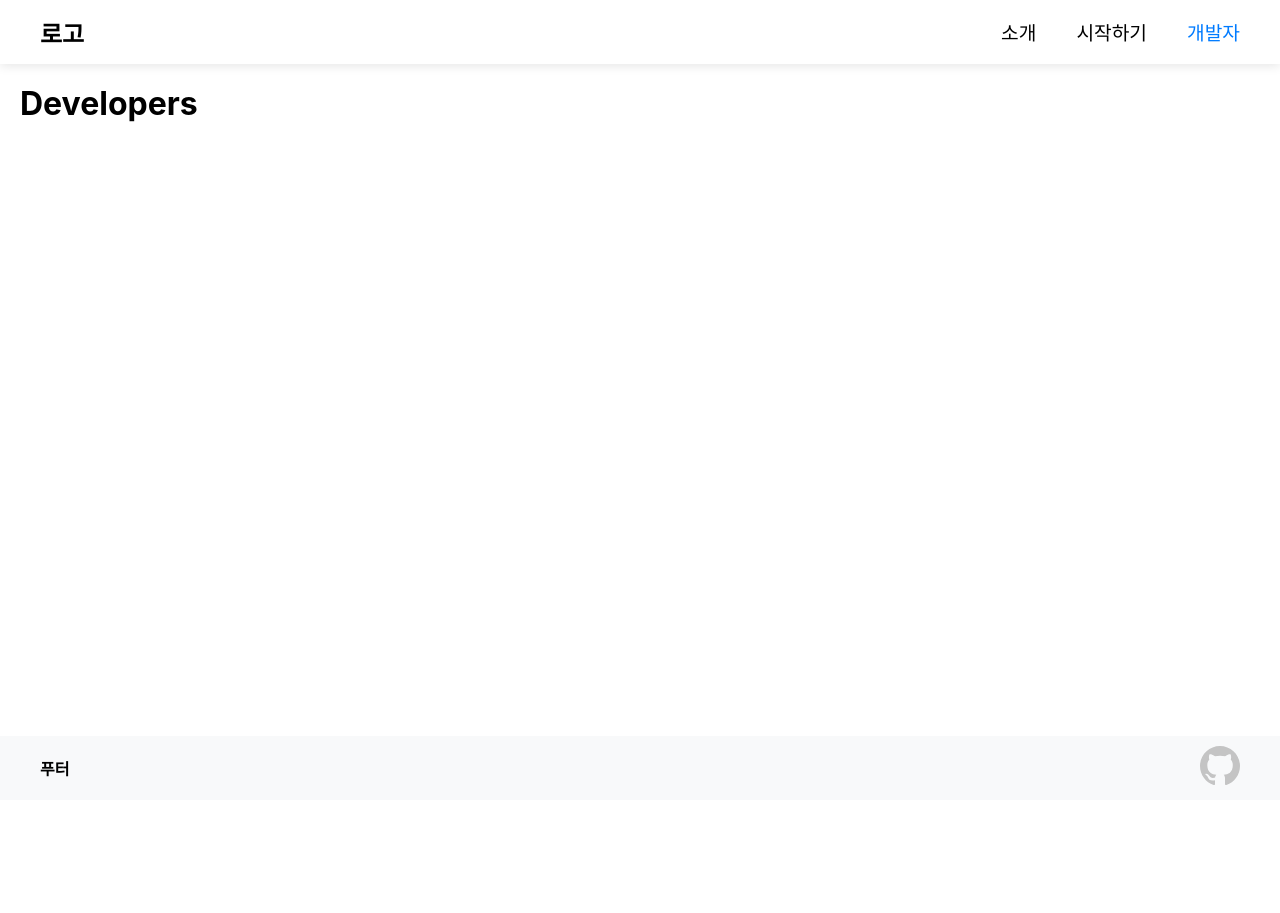
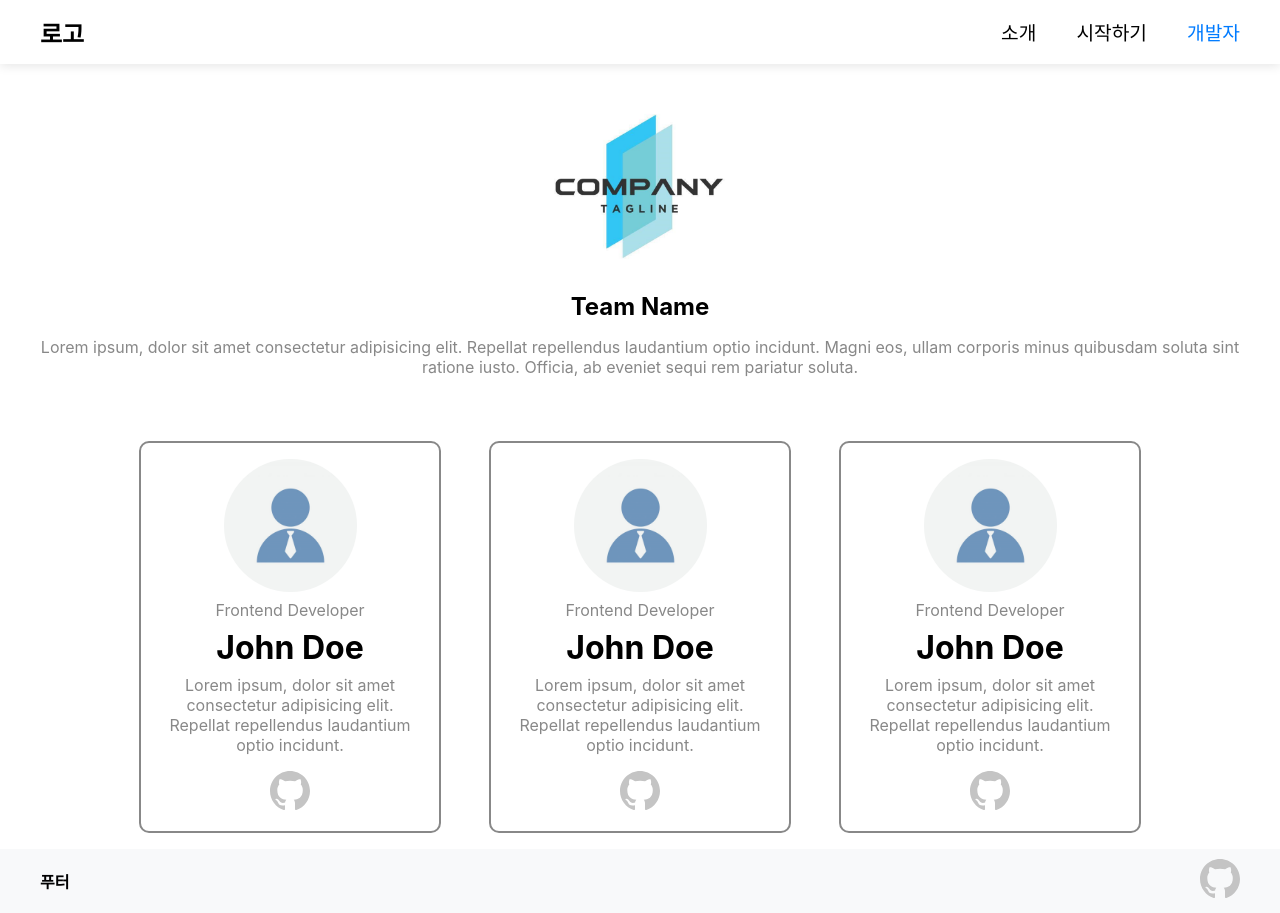
Before and after one commit to limhuijin/Painting_Creativity_React, a React (Vite) app: page /developers in a window 1280 px wide. Before the commit the page ends 800 px from the top, so only its background shows below. Built offline with nearby package versions, Linux system fonts and the light colour scheme.

Commit message:
개발자 소개 페이지 구현

```diff
--- a/src/pages/Developers.jsx
+++ b/src/pages/Developers.jsx
@@ -1,11 +1,145 @@
 import styled from "styled-components";
+import PropTypes from "prop-types";
 
-const Style = styled.div``;
+const Style = styled.div`
+  display: flex;
+  flex-direction: column;
+  align-items: center;
+  padding: 1rem;
+  gap: 4rem;
+  text-align: center;
+
+  .team-container {
+    display: flex;
+    flex-direction: column;
+    align-items: center;
+    gap: 1rem;
+    width: 100%;
+  }
+
+  #team-logo {
+    width: min(20vw, 200px);
+  }
+
+  .team-container h1 {
+    font-size: 1.5em;
+  }
+
+  .team-container p {
+    font-size: 1em;
+    color: #888888;
+  }
+
+  .developer-container {
+    display: flex;
+    justify-content: center;
+    align-items: center;
+    gap: 3rem;
+  }
+
+  // 세로모드 모바일
+  @media (max-width: 991px) and (orientation: portrait) {
+    .developer-container {
+      flex-direction: column;
+      gap: 2rem;
+    }
+
+    .developer-container > div {
+      width: 80%;
+    }
+  }
+`;
+
+const StyledCard = styled.div`
+  display: flex;
+  flex-direction: column;
+  align-items: center;
+  border: 2px solid #888888;
+  border-radius: 10px;
+  padding: 1em;
+  width: 25%;
+  gap: 0.5em;
+
+  & > img {
+    width: 50%;
+    border-radius: 50%;
+  }
+
+  p {
+    color: #888888;
+  }
+
+  .social-container {
+    display: flex;
+    justify-content: center;
+    align-items: center;
+    margin-top: 0.5em;
+  }
+
+  a img {
+    width: 15%;
+  }
+`;
+
+const Card = (props) => {
+  return (
+    <StyledCard>
+      <img src={props.image} alt="profile image" />
+      <p>{props.position}</p>
+      <h1>{props.name}</h1>
+      <p>{props.introduction}</p>
+      <div className="social-container">
+        <a href={props.github} target="_blank">
+          <img src="../src/assets/github.svg" alt="github" />
+        </a>
+      </div>
+    </StyledCard>
+  );
+};
+Card.propTypes = {
+  image: PropTypes.string,
+  position: PropTypes.string,
+  name: PropTypes.string,
+  introduction: PropTypes.string,
+  github: PropTypes.string,
+};
 
 const Developers = () => {
   return (
     <Style>
-      <h1>Developers</h1>
+      <div className="team-container">
+        <img src="../src/assets/sample-logo.png" alt="logo" id="team-logo" />
+        <h1>Team Name</h1>
+        <p>
+          Lorem ipsum, dolor sit amet consectetur adipisicing elit. Repellat
+          repellendus laudantium optio incidunt. Magni eos, ullam corporis minus
+          quibusdam soluta sint ratione iusto. Officia, ab eveniet sequi rem
+          pariatur soluta.
+        </p>
+      </div>
+      <div className="developer-container">
+        <Card
+          image="../src/assets/sample-profile.png"
+          position="Frontend Developer"
+          name="John Doe"
+          introduction="Lorem ipsum, dolor sit amet consectetur adipisicing elit. Repellat repellendus laudantium optio incidunt."
+          github=""
+        />
+        <Card
+          image="../src/assets/sample-profile.png"
+          position="Frontend Developer"
+          name="John Doe"
+          introduction="Lorem ipsum, dolor sit amet consectetur adipisicing elit. Repellat repellendus laudantium optio incidunt."
+          github=""
+        />
+        <Card
+          image="../src/assets/sample-profile.png"
+          position="Frontend Developer"
+          name="John Doe"
+          introduction="Lorem ipsum, dolor sit amet consectetur adipisicing elit. Repellat repellendus laudantium optio incidunt."
+          github=""
+        />
+      </div>
     </Style>
   );
 };
```
Also changed, not shown: src/assets/sample-logo.png (added), src/assets/sample-profile.png (added).
